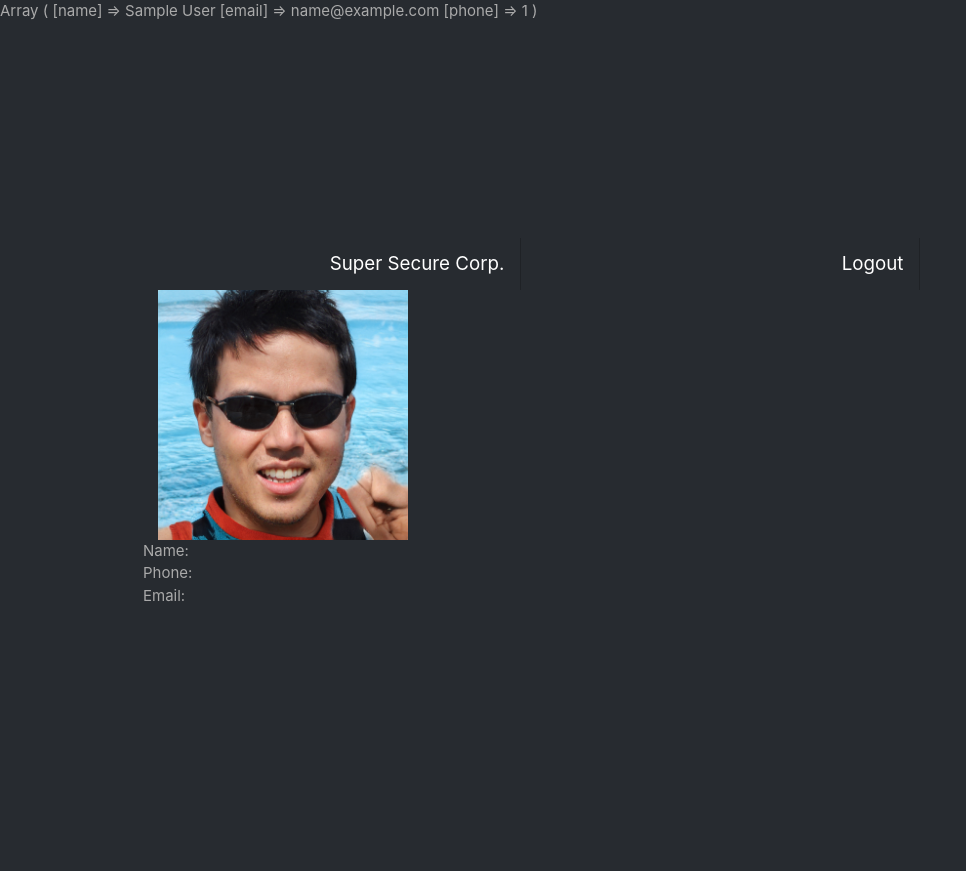
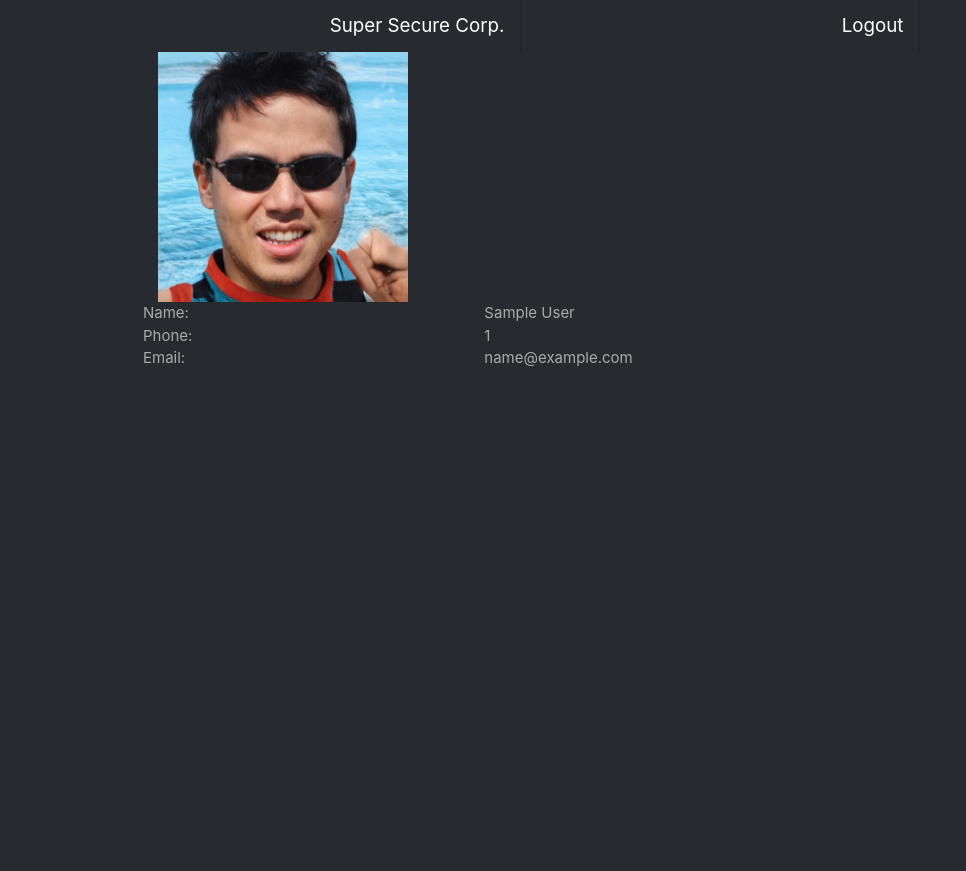
Before and after one commit to mohawkcsc/login-form, a PHP site: page /profile.php in a window 1280 px wide. Shown: the whole page, without its empty margins (0-966 px from the left). After the commit the page ends 366 px from the top, so only its background shows below. Run offline with PHP 8.4, Linux system fonts and the light colour scheme; the visitor is signed in with stand-in values (Sample User, id 1); some libraries are stand-ins or nearby versions.

Commit message:
Profile.php formatted

```diff
--- a/profile.php
+++ b/profile.php
@@ -1,6 +1,6 @@
 <?php
 session_start();
-print_r($_SESSION);
+// print_r($_SESSION);
 if (!isset($_SESSION["name"])) {
   header("location: NotFound.php");
   exit;
@@ -35,17 +35,17 @@
             </div>
             <div class = "row">
                 <div class = "col-sm-4">Name: </div>
-                <div class = "col-sm-6"><?php $_SESSION["name"]?></div>
+                <div class = "col-sm-6"><?php echo $_SESSION["name"]?></div>
                 <!-- <div class = "col-sm-2"><a href = "/."><img src = "./edit.png" title = "Edit" alt = "pencil edit icon" height = "25" width = "25"></a></div> -->
             </div>
             <div class = "row">
                 <div class = "col-sm-4">Phone: </div>
-                <div class = "col-sm-6"><?php $_SESSION["phone"]?></div>
+                <div class = "col-sm-6"><?php echo $_SESSION["phone"]?></div>
                 <!-- <div class = "col-sm-2"><a href = "#"><img src = "./edit.png" title = "Edit" alt = "pencil edit icon" height = "25" width = "25"></a></div> -->
             </div>
             <div class = "row">
                 <div class = "col-sm-4">Email: </div>
-                <div class = "col-sm-6"><?php $_SESSION["email"]?></div>
+                <div class = "col-sm-6"><?php echo $_SESSION["email"]?></div>
                 <!-- <div class = "col-sm-2"><a href = "#"><img src = "./edit.png" title = "Edit" alt = "pencil edit icon" height = "25" width = "25"></a></div> -->
             </div>
             <!-- <div class = "row .well-lg">
```
